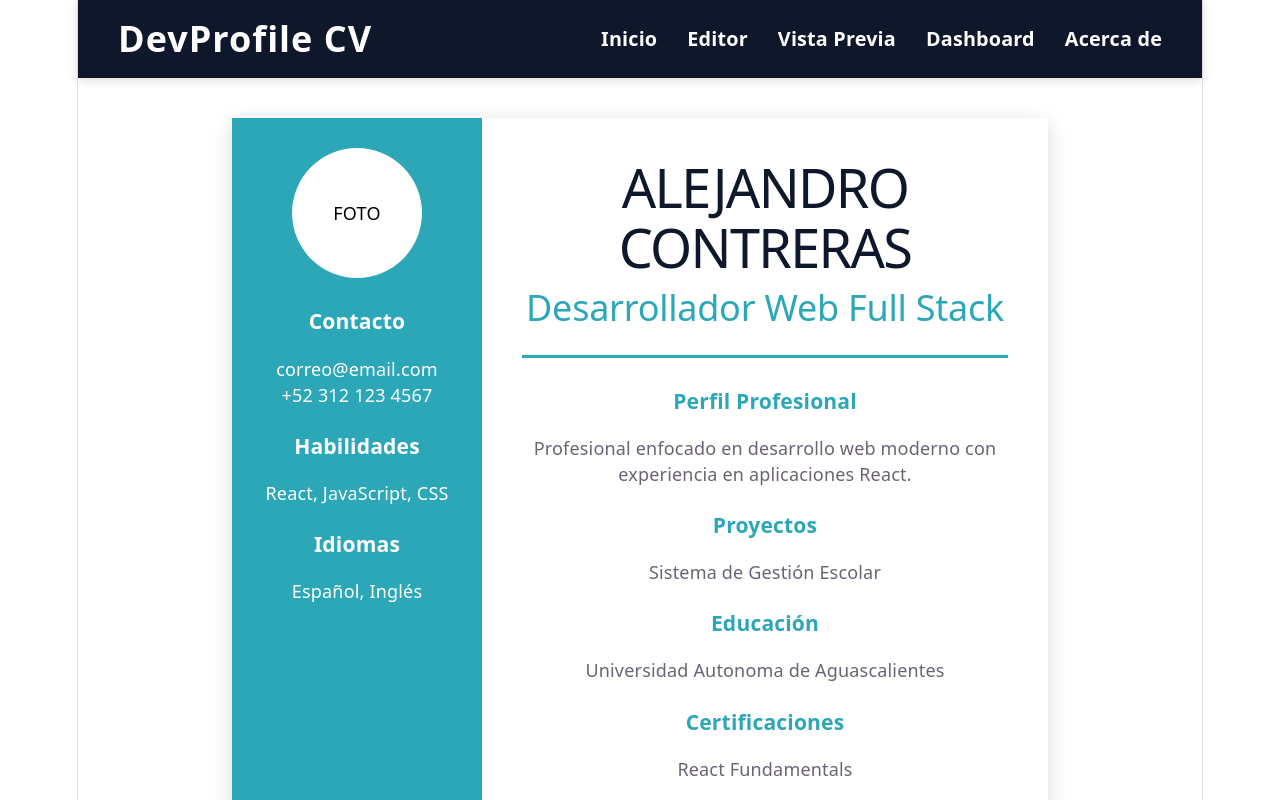
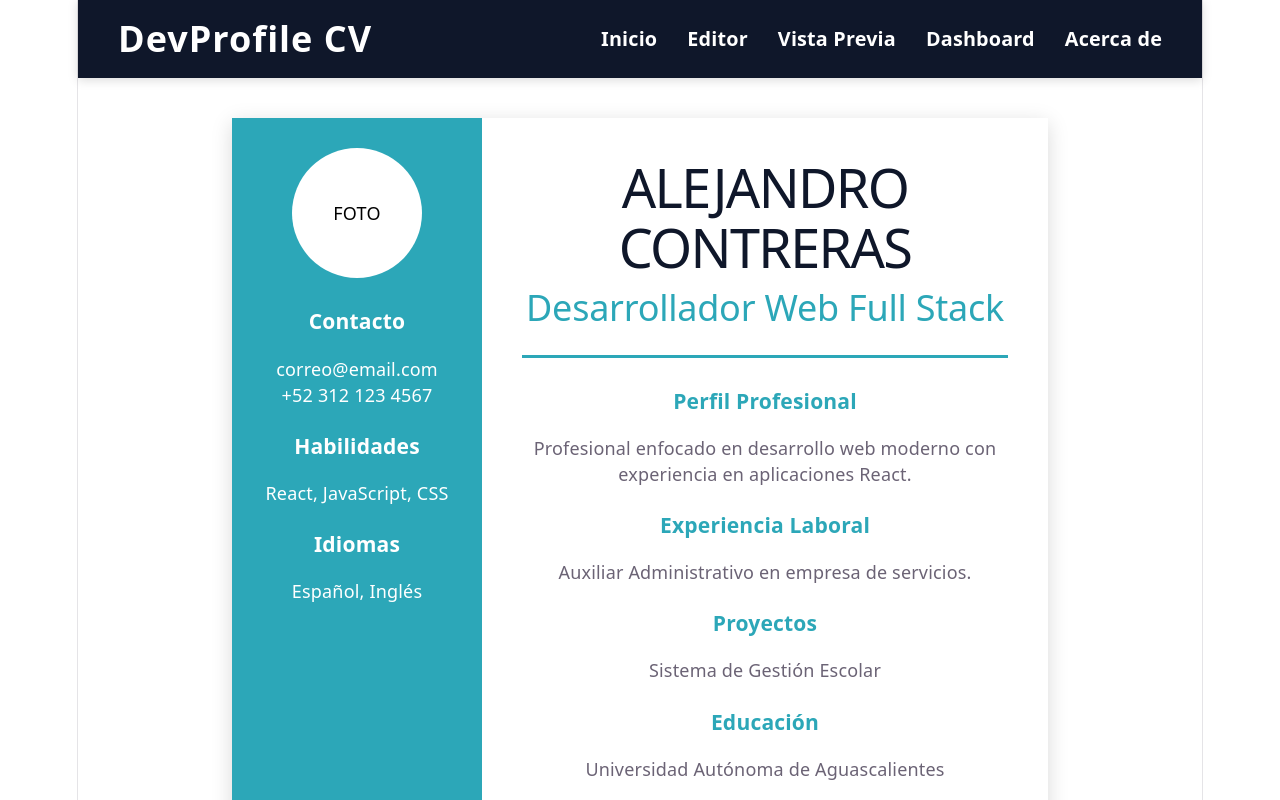
Before and after one commit to AlejandroContreras23/DevProfile, a React (Vite) app: page /preview in a window 1280 px wide. Shown: the top 800 px of the page. Built offline with nearby package versions, Linux system fonts and the light colour scheme.

Commit message:
Conexion de Editor y Vista Previa

```diff
--- a/src/componentes/LayoutCV.jsx
+++ b/src/componentes/LayoutCV.jsx
@@ -17,23 +17,25 @@ function LayoutCV() {
         <div className="cv-section">
           <h3>Contacto</h3>
 
-          <p>
-            {datosCV.correo || "correo@email.com"}
-          </p>
+          <p>{datosCV.correo || "correo@email.com"}</p>
+
+          <p>{datosCV.telefono || "+52 312 123 4567"}</p>
+        </div>
+
+        <div className="cv-section">
+          <h3>Habilidades</h3>
 
           <p>
-            {datosCV.telefono || "+52 312 123 4567"}
+            {datosCV.habilidades || "React, JavaScript, CSS"}
           </p>
         </div>
 
         <div className="cv-section">
-          <h3>Habilidades</h3>
-          <p> {datosCV.habilidades || "React, JavaScript, CSS"} </p>
-        </div>
+          <h3>Idiomas</h3>
 
-        <div className="cv-section">
-          <h3>Idiomas</h3>
-          <p> {datosCV.idiomas || "Español, Inglés"} </p>
+          <p>
+            {datosCV.idiomas || "Español, Inglés"}
+          </p>
         </div>
 
       </div>
@@ -52,6 +54,8 @@ function LayoutCV() {
 
         </div>
 
+        {/* PERFIL */}
+
         <div className="cv-section-main">
 
           <h3>Perfil Profesional</h3>
@@ -63,19 +67,56 @@ function LayoutCV() {
 
         </div>
 
+        {/* EXPERIENCIA */}
+
         <div className="cv-section-main">
-          <h3>Proyectos</h3>
-          <p> {datosCV.proyectos || "Sistema de Gestión Escolar"} </p>
+
+          <h3>Experiencia Laboral</h3>
+
+          <p>
+            {datosCV.experiencia ||
+              "Auxiliar Administrativo en empresa de servicios."}
+          </p>
+
         </div>
 
+        {/* PROYECTOS */}
+
         <div className="cv-section-main">
-          <h3>Educación</h3>
-          <p> {datosCV.educacion || "Universidad Autonoma de Aguascalientes"} </p>
+
+          <h3>Proyectos</h3>
+
+          <p>
+            {datosCV.proyectos ||
+              "Sistema de Gestión Escolar"}
+          </p>
+
         </div>
 
+        {/* EDUCACION */}
+
         <div className="cv-section-main">
+
+          <h3>Educación</h3>
+
+          <p>
+            {datosCV.educacion ||
+              "Universidad Autónoma de Aguascalientes"}
+          </p>
+
+        </div>
+
+        {/* CERTIFICACIONES */}
+
+        <div className="cv-section-main">
+
           <h3>Certificaciones</h3>
-          <p> {datosCV.certificaciones || "React Fundamentals"} </p>
+
+          <p>
+            {datosCV.certificaciones ||
+              "React Fundamentals"}
+          </p>
+
         </div>
 
       </div>
--- a/src/contexto/CVContext.jsx
+++ b/src/contexto/CVContext.jsx
@@ -3,17 +3,18 @@ import { createContext, useState } from "react";
 export const CVContext = createContext();
 
 export function CVProvider({ children }) {
-  const [datosCV, setDatosCV] = useState({
+const [datosCV, setDatosCV] = useState({
   nombre: "",
   profesion: "",
   correo: "",
   telefono: "",
   perfil: "",
+  experiencia: "",
+  proyectos: "",
+  educacion: "",
+  certificaciones: "",
   habilidades: "",
   idiomas: "",
-  educacion: "",
-  certificaciones: "",
-  proyectos: "",
 });
 
   return (
--- a/src/estilos/layoutcv.css
+++ b/src/estilos/layoutcv.css
@@ -75,3 +75,7 @@
 .cv-section-main h3 {
   color: #2ca7b8;
 }
+
+.cv-section-main p {
+  white-space: pre-line;
+}
--- a/src/paginas/Editor.jsx
+++ b/src/paginas/Editor.jsx
@@ -186,6 +186,22 @@ function Editor() {
   />
 </div>
 
+<div className="form-group">
+  <label>Experiencia Laboral</label>
+
+  <textarea
+    rows="4"
+    value={datosCV.experiencia}
+    onChange={(e) =>
+      setDatosCV({
+        ...datosCV,
+        experiencia: e.target.value,
+      })
+    }
+    placeholder="Describe tu experiencia laboral..."
+  />
+</div>
+
         <button type="button">
           Guardar Información
         </button>
```
